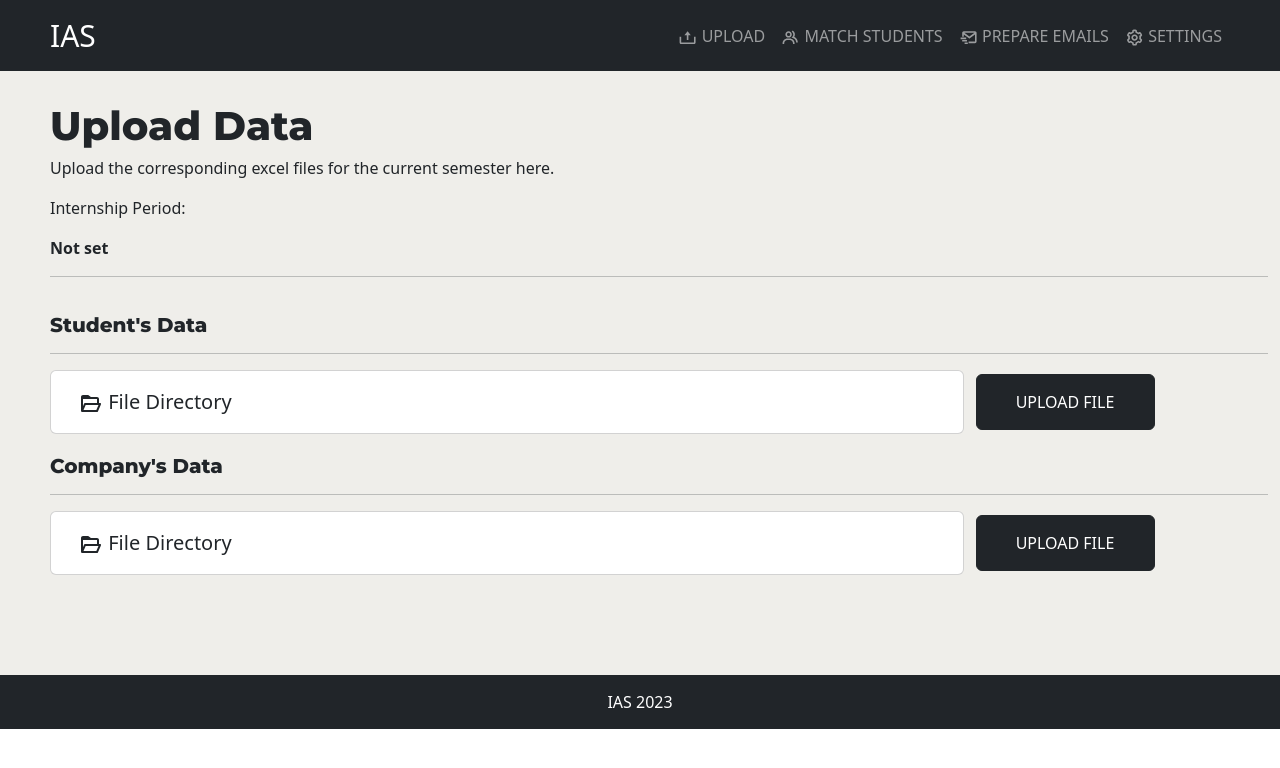
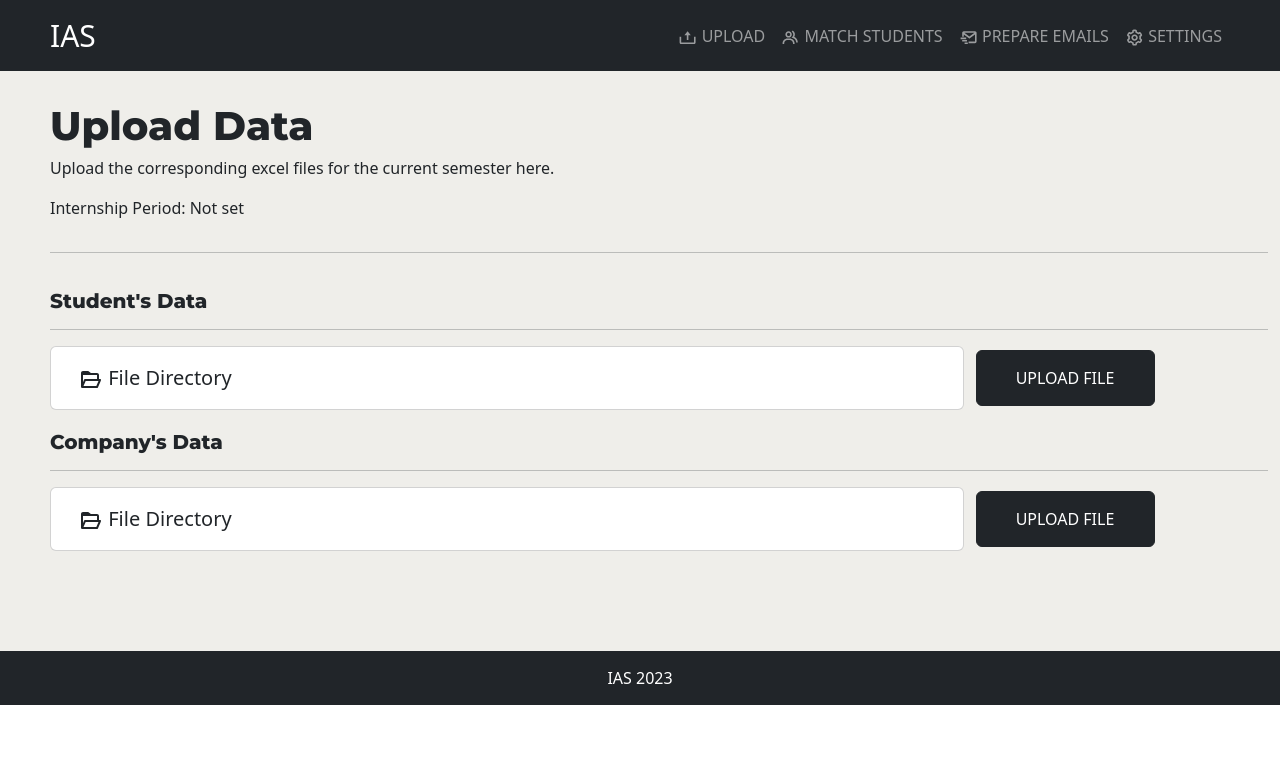
Before and after one commit to devops-assignment1-team1/ias-svc-test, a React (Create React App) app in the folder website/: page /Upload_Data in a window 1280 px wide. Shown: the top 768 px of the page. Built offline with nearby package versions, Linux system fonts and the light colour scheme; no server answers.

Commit message:
Init upload page title

```diff
--- a/website/src/pages/UploadData.js
+++ b/website/src/pages/UploadData.js
@@ -8,7 +8,6 @@ import Button from 'react-bootstrap/Button';
 import Card from 'react-bootstrap/Card';
 import Modal from 'react-bootstrap/Modal';
 import { BiFolderOpen } from "react-icons/bi";
-import axios from 'axios';
 
 // Import style
 import "../components/Settings/Settings.css"
@@ -164,10 +163,9 @@ function UploadData() {
           <p>
             Upload the corresponding excel files for the current semester here.
           </p>
-          <div className="row">
-            <p id='internship-period-header'>Internship Period: </p>
-            <b id='internship-period'>{internshipPeriod ? internshipPeriod : "Not set"}</b>
-          </div>
+          <p id='internship-header'>
+            Internship Period: {internshipPeriod ? internshipPeriod : "Not set"}
+          </p>
         </div>
 
         {/* Save Changes
```
Also changed, not shown: 1 other file (tests, documents, lock files or other folders).
